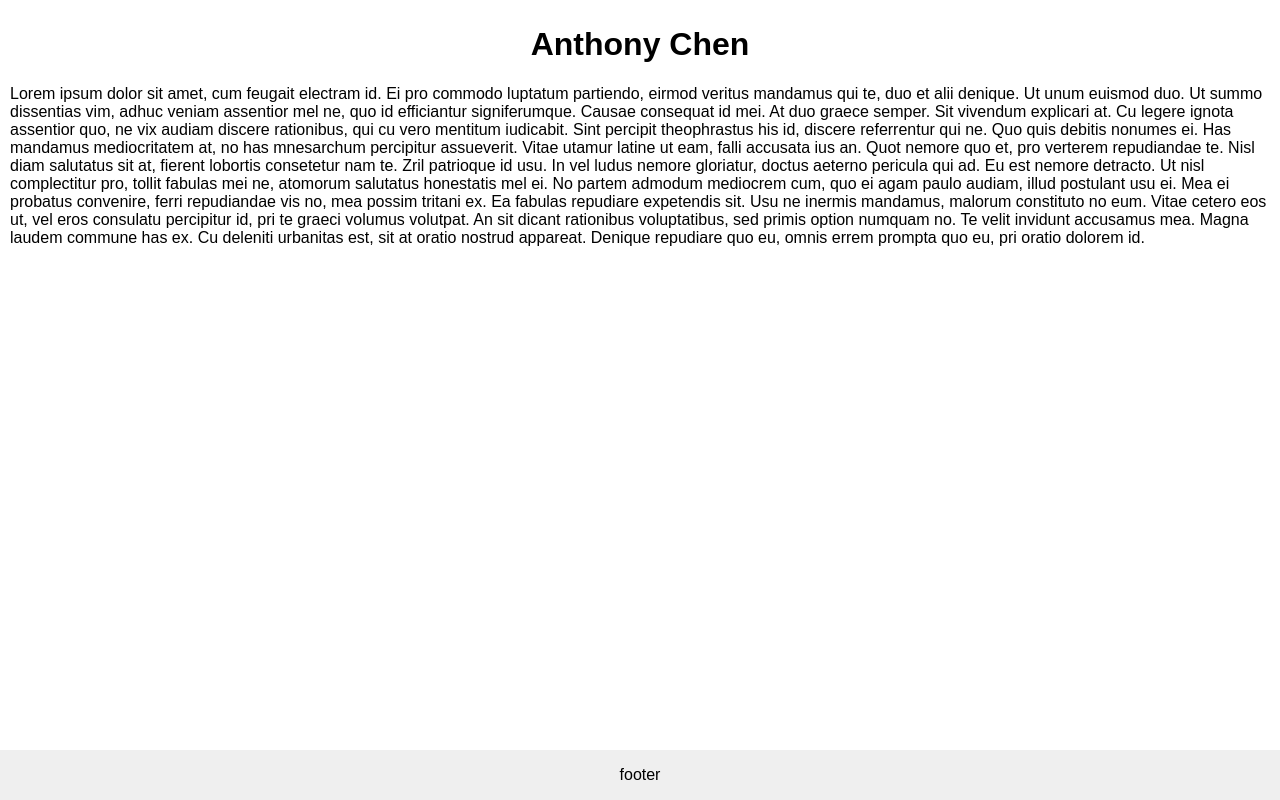
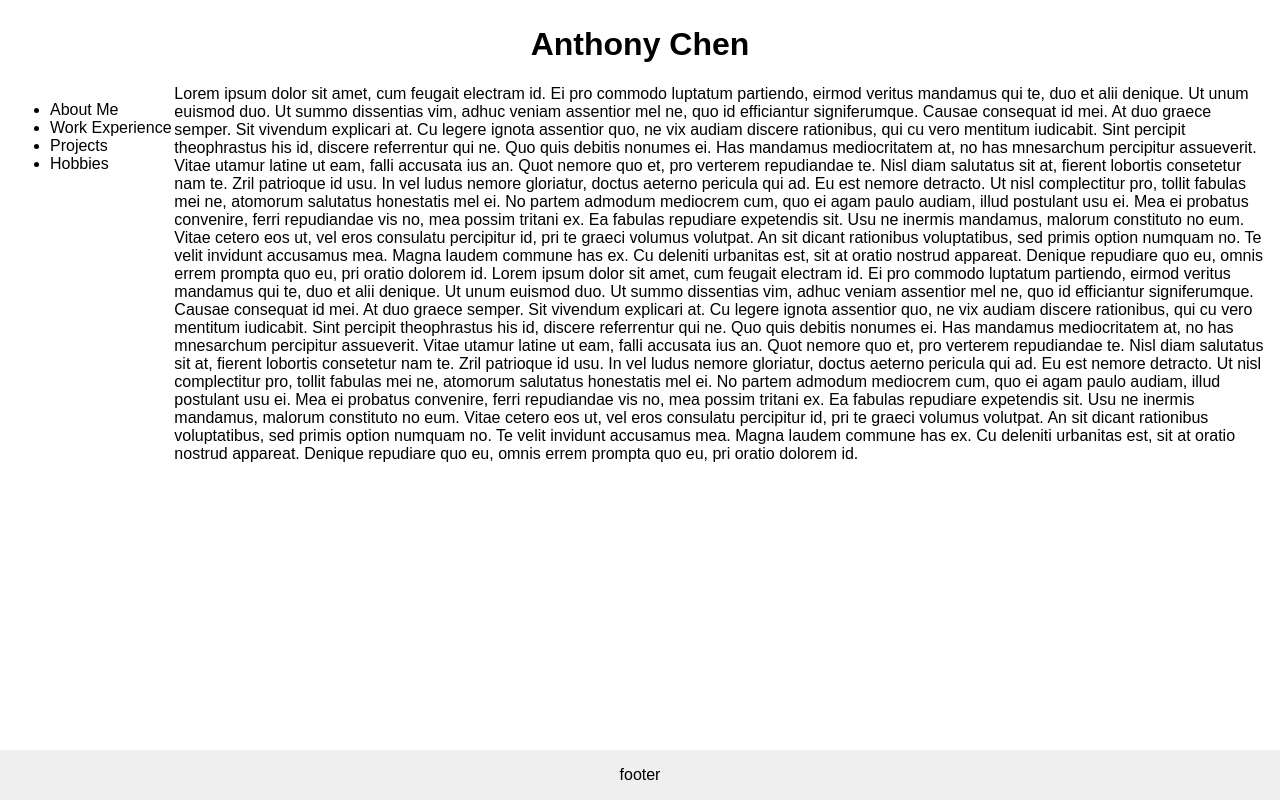
Before and after one commit to AnthonyChen7/anthony-web-page, a React (Create React App) app: page / in a window 1280 px wide. Built offline with nearby package versions, Linux system fonts and the light colour scheme; the HTML template or start-up script is replaced by a standard one.

Commit message:
stubbed in side bar

```diff
--- a/src/App.css
+++ b/src/App.css
@@ -3,7 +3,8 @@
 }
 
 .content {
-
+  display: grid;
+  grid-template-columns: 0.3fr 2fr;
 }
 
 .footer {
--- a/src/App.tsx
+++ b/src/App.tsx
@@ -3,10 +3,13 @@ import './App.css';
 import { HeaderBar } from './widgets/components/header-bar/header-bar';
 import { AboutMe } from './widgets/components/about-me/about-me';
 import { Footer } from './widgets/components/footer/footer';
-// import { SideBar } from './widgets/components/side-bar/side-bar';
+import { SideBar } from './widgets/components/side-bar/side-bar';
 
 class App extends React.Component {
   render() {
+    // don't apply styles because here is always rendered first
+    // note that header isn't stickied
+    // note that style can't be applied to react component, so wrap them inside div and then apply
     return (
       <div className="app-style">
         <div>
@@ -14,7 +17,13 @@ class App extends React.Component {
         </div>
 
         <div className="content">
-          <AboutMe />
+          <div>
+            <SideBar />
+          </div>
+
+          <div>
+            <AboutMe />
+          </div>
         </div>
 
         <div className="footer">
--- a/src/widgets/components/about-me/about-me.tsx
+++ b/src/widgets/components/about-me/about-me.tsx
@@ -14,6 +14,16 @@ export class AboutMe extends React.Component {
         In vel ludus nemore gloriatur, doctus aeterno pericula qui ad. Eu est nemore detracto. Ut nisl complectitur pro, tollit fabulas mei ne, atomorum salutatus honestatis mel ei. No partem admodum mediocrem cum, quo ei agam paulo audiam, illud postulant usu ei. Mea ei probatus convenire, ferri repudiandae vis no, mea possim tritani ex. Ea fabulas repudiare expetendis sit.
 
         Usu ne inermis mandamus, malorum constituto no eum. Vitae cetero eos ut, vel eros consulatu percipitur id, pri te graeci volumus volutpat. An sit dicant rationibus voluptatibus, sed primis option numquam no. Te velit invidunt accusamus mea. Magna laudem commune has ex. Cu deleniti urbanitas est, sit at oratio nostrud appareat. Denique repudiare quo eu, omnis errem prompta quo eu, pri oratio dolorem id.
+
+        Lorem ipsum dolor sit amet, cum feugait electram id. Ei pro commodo luptatum partiendo, eirmod veritus mandamus qui te, duo et alii denique. Ut unum euismod duo. Ut summo dissentias vim, adhuc veniam assentior mel ne, quo id efficiantur signiferumque.
+
+        Causae consequat id mei. At duo graece semper. Sit vivendum explicari at. Cu legere ignota assentior quo, ne vix audiam discere rationibus, qui cu vero mentitum iudicabit. Sint percipit theophrastus his id, discere referrentur qui ne.
+
+        Quo quis debitis nonumes ei. Has mandamus mediocritatem at, no has mnesarchum percipitur assueverit. Vitae utamur latine ut eam, falli accusata ius an. Quot nemore quo et, pro verterem repudiandae te. Nisl diam salutatus sit at, fierent lobortis consetetur nam te. Zril patrioque id usu.
+
+        In vel ludus nemore gloriatur, doctus aeterno pericula qui ad. Eu est nemore detracto. Ut nisl complectitur pro, tollit fabulas mei ne, atomorum salutatus honestatis mel ei. No partem admodum mediocrem cum, quo ei agam paulo audiam, illud postulant usu ei. Mea ei probatus convenire, ferri repudiandae vis no, mea possim tritani ex. Ea fabulas repudiare expetendis sit.
+
+        Usu ne inermis mandamus, malorum constituto no eum. Vitae cetero eos ut, vel eros consulatu percipitur id, pri te graeci volumus volutpat. An sit dicant rationibus voluptatibus, sed primis option numquam no. Te velit invidunt accusamus mea. Magna laudem commune has ex. Cu deleniti urbanitas est, sit at oratio nostrud appareat. Denique repudiare quo eu, omnis errem prompta quo eu, pri oratio dolorem id.
       </div>
     );
   }
--- a/src/widgets/components/side-bar/side-bar.tsx
+++ b/src/widgets/components/side-bar/side-bar.tsx
@@ -2,6 +2,14 @@ import * as React from 'react';
 import './side-bar.css';
 export class SideBar extends React.Component {
   render () {
-    return (<div>I am a sidebar</div>);
+    return (
+    <div>
+      <ul>
+        <li>About Me</li>
+        <li>Work Experience</li>
+        <li>Projects</li>
+        <li>Hobbies</li>
+      </ul>
+    </div>);
   }
 }
```
